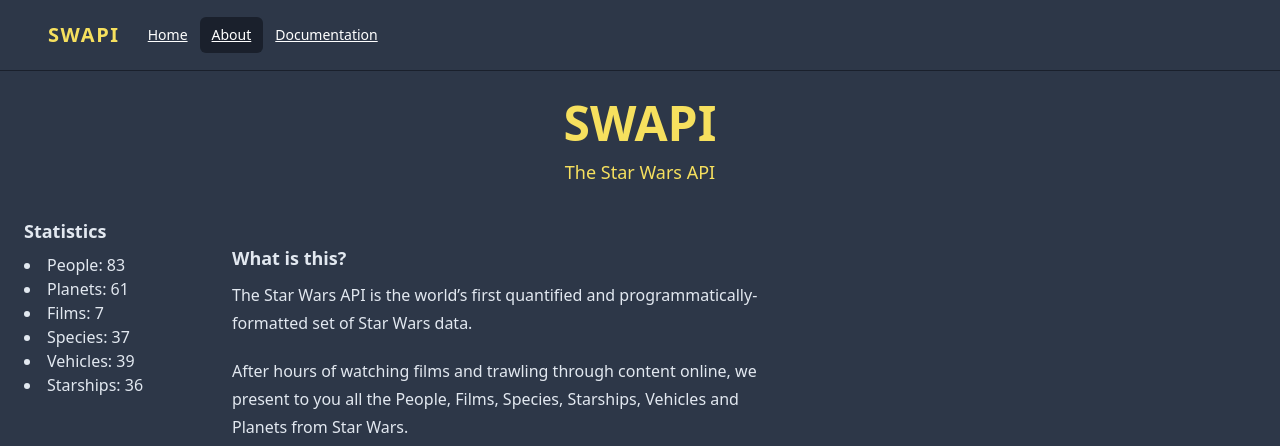
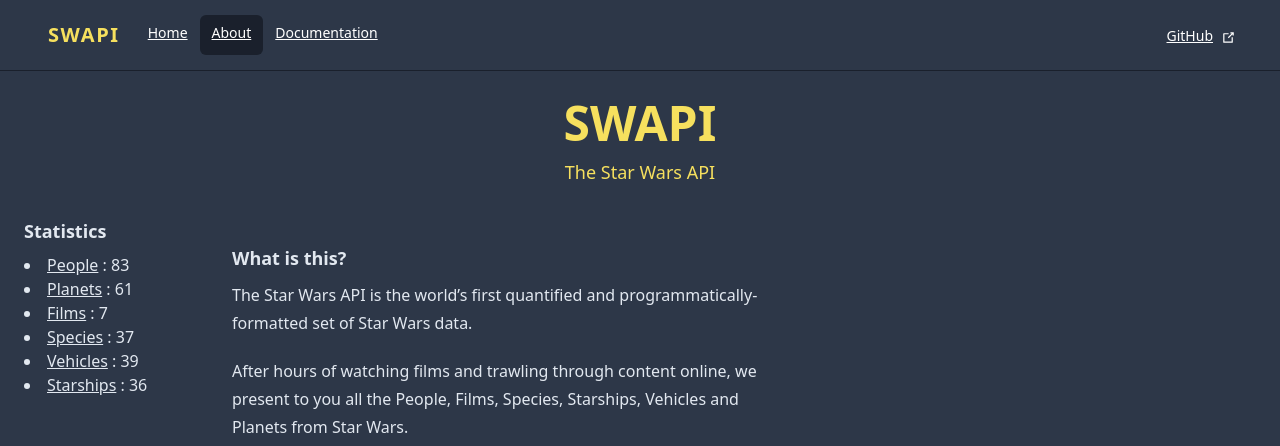
Before and after one commit to csarnataro/swapi-jamstack, a Next.js app: page /about in a window 1280 px wide. Shown: the top 446 px of the page. Built offline with nearby package versions, Linux system fonts and the light colour scheme; no server answers.

Commit message:
Feature/add GitHub link in header (#30)
* docs(about): improved about page copywriting

* feat(navigation): added github link in site header

                  Added link to the GitHub repo in the header.
                  Minor update to README file

```diff
--- a/src/components/navigation.js
+++ b/src/components/navigation.js
@@ -1,6 +1,7 @@
 import React, { useState } from 'react';
 import PropTypes from 'prop-types';
 import NavigationItem from './navigation-item';
+import ExternalLink from './external-link';
 
 function Navigation({ currentPage }) {
   const [open, setOpen] = useState(false);
@@ -20,7 +21,8 @@
             </svg>
           </button>
         </div>
-        <nav className={`${open ? 'flex' : 'hidden'} flex-col flex-grow pb-4 md:pb-0 md:flex md:flex-row sm:items-stretch sm:justify-start`}>
+        <nav className={`${open ? 'flex' : 'hidden'} flex-col flex-grow md:flex md:flex-row sm:items-stretch sm:justify-start`}>
+          <div className="flex flex-col flex-grow md:pb-2 md:pt-2 md:flex md:flex-row sm:items-stretch sm:justify-start">
             <NavigationItem
               href="/"
               alt="Link to home page"
@@ -42,6 +44,25 @@
             >
               Documentation
             </NavigationItem>
+          </div>
+          <div className="pb-4 md:pt-2 md:mt-2">
+            <a
+              className="hover:text-white hover:bg-gray-700 focus:bg-gray-700 px-3 py-2 no-underline md:underline text-gray-800 md:text-white rounded-md text-sm font-medium leading-5 focus:outline-none transition duration-150 ease-in-out"
+              href="https://www.github.com/csarnataro/swapi-jamstack"
+              rel="noreferrer"
+              target="_blank">
+              GitHub
+              <svg className="inline-block ml-2" x="0px" y="0px" viewBox="0 0 100 100" width="15" height="15">
+                <path
+                  fill="currentColor"
+                  d="M18.8,85.1h56l0,0c2.2,0,4-1.8,4-4v-32h-8v28h-48v-48h28v-8h-32l0,
+                    0c-2.2,0-4,1.8-4,4v56C14.8,83.3,16.6,85.1,18.8,85.1z"></path>
+                <polygon
+                  fill="currentColor"
+                  points="45.7,48.7 51.3,54.3 77.2,28.5 77.2,37.2 85.2,37.2 85.2,14.9 62.8,
+                    14.9 62.8,22.9 71.5,22.9"></polygon></svg>
+            </a>
+          </div>
         </nav>
       </div>
     </div>
--- a/src/pages/about.js
+++ b/src/pages/about.js
@@ -17,12 +17,12 @@
   return {
     props: {
       statistics: {
-        People: people.length,
-        Planets: planets.length,
-        Films: films.length,
-        Species: species.length,
-        Vehicles: vehicles.length,
-        Starships: starships.length,
+        people: people.length,
+        planets: planets.length,
+        films: films.length,
+        species: species.length,
+        vehicles: vehicles.length,
+        starships: starships.length,
       },
     }, // will be passed to the page component as props
   };
@@ -38,7 +38,12 @@
             <ul className="list-disc list-inside">
               {Object.keys(statistics).map((key) => (
                 <li key={key}>
-                  <span>{key}</span>: <span>{statistics[key]}</span>
+                  <span>
+                    <ExternalLink
+                      href={`${process.env.NEXT_PUBLIC_API_SERVER_NAME}/api/${key}`}
+                      label={`${key[0].toUpperCase()}${key.slice(1)}`}
+                    />
+                  </span>: <span>{statistics[key]}</span>
                 </li>
               ))}
             </ul>
@@ -197,13 +202,13 @@
                   SWAPI would not be possible without contributions from the
                   following people:
                 </p>
-                <ul className="mb-2 list-disc list-inside">
-                  <li>Paul Hallett</li>
-                  <li>Owen Hallett</li>
-                  <li>Carvilsi</li>
-                  <li>Andrea Stagi</li>
-                  <li>Juriy Bura</li>
-                  <li>Christian Sarnataro</li>
+                <ul className="mb-2">
+                  <li><ExternalLink href="https://github.com/phalt/" label="Paul Hallett" /></li>
+                  <li><ExternalLink href="https://github.com/Videocard" label="Owen Hallett" /></li>
+                  <li><ExternalLink href="https://github.com/carvilsi" label="Carvilsi" /></li>
+                  <li><ExternalLink href="https://github.com/astagi" label="Andrea Stagi" /></li>
+                  <li><ExternalLink href="https://github.com/juriy" label="Juriy Bura" /></li>
+                  <li><ExternalLink href="https://github.com/csarnataro" label="Christian Sarnataro" /></li>
                 </ul>
               </div>
             </div>
```
Also changed, not shown: 1 other file (tests, documents, lock files or other folders). Lines whose indentation alone changed are shown as unchanged.
